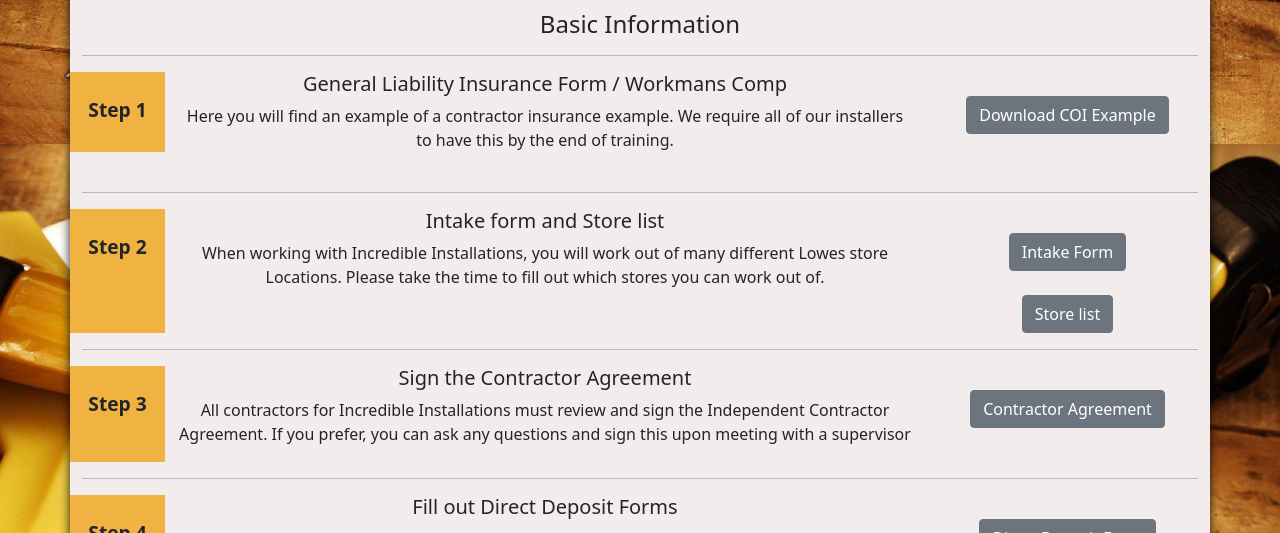
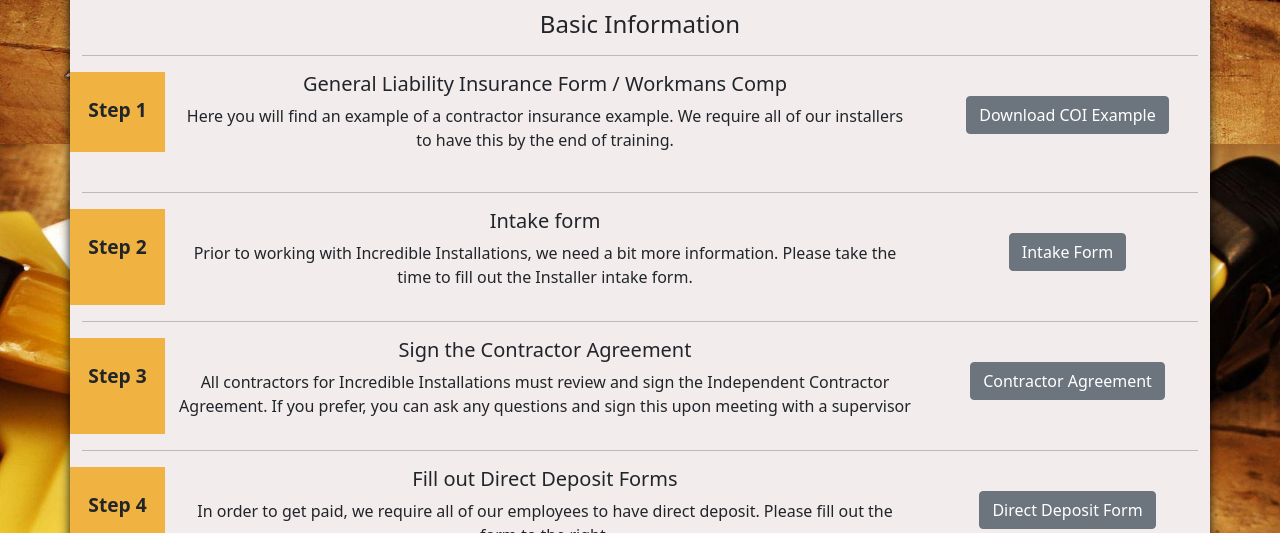
Before and after one commit to jwilly117/INCREDIBLE1, a website: page applicantPortal.html in a window 1280 px wide. Shown: the part 656-1189 px from the top of the page. Drawn offline with nearby package versions, Linux system fonts and the light colour scheme; files whose address does not match are found by name.

Commit message:
removing store list

```diff
--- a/applicantPortal.html
+++ b/applicantPortal.html
@@ -108,16 +108,15 @@
             </div>
             <div class="col-md-8">
                 <h5>
-                    Intake form and Store list
+                    Intake form
                 </h5>
-                    <p>When working with Incredible Installations, you will work out of many different Lowes store Locations. Please take the time to fill out which stores you can work out of. </p>
+                    <p>Prior to working with Incredible Installations, we need a bit more information. Please take the time to fill out the Installer intake form. </p>
             </div>
             <div class="col-md-3 wrapper">
                 <br>
                 <a href="Files/Installation intake (1).pdf" class="btn btn-secondary">Intake Form</a>
                 <br>
-                <br>
-                <a href="Files/ATL Store LIST  (1).pdf" class="btn btn-secondary">Store list</a>
+
 
             </div>
         </div>
```
